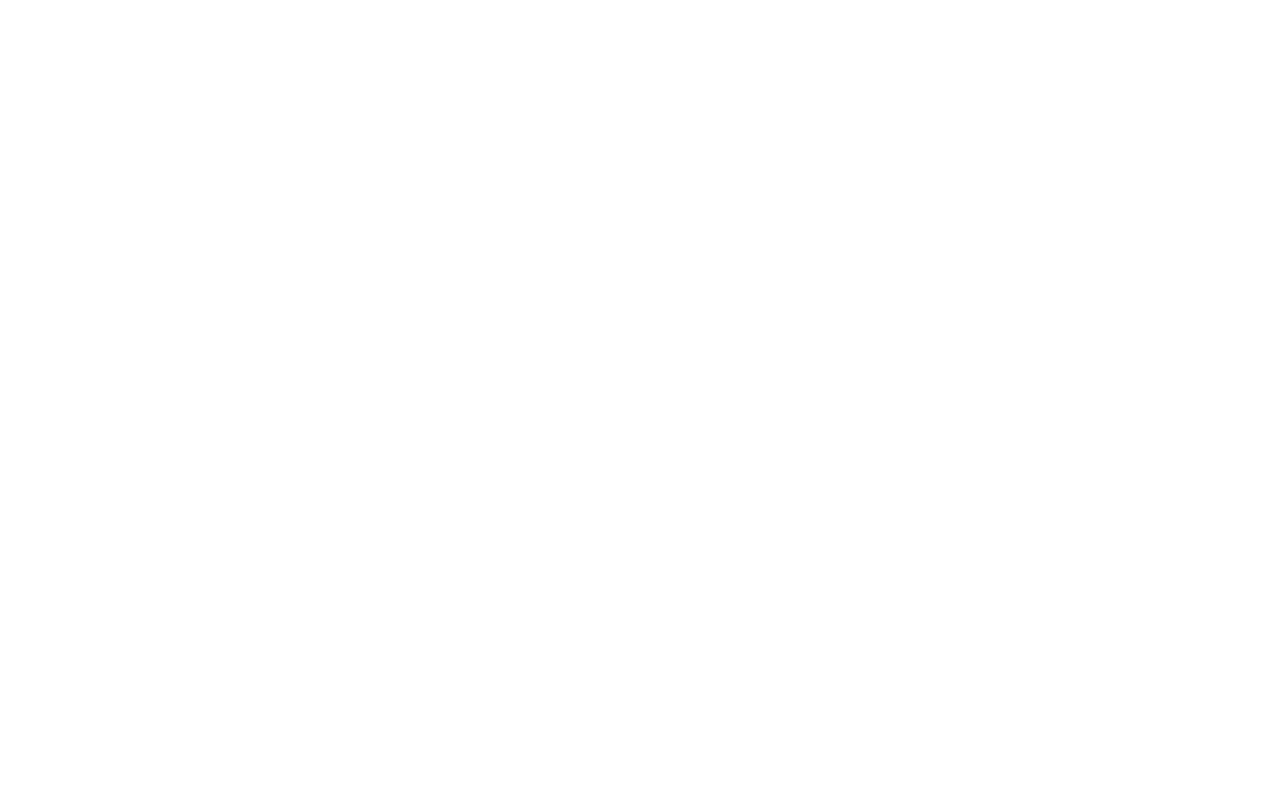
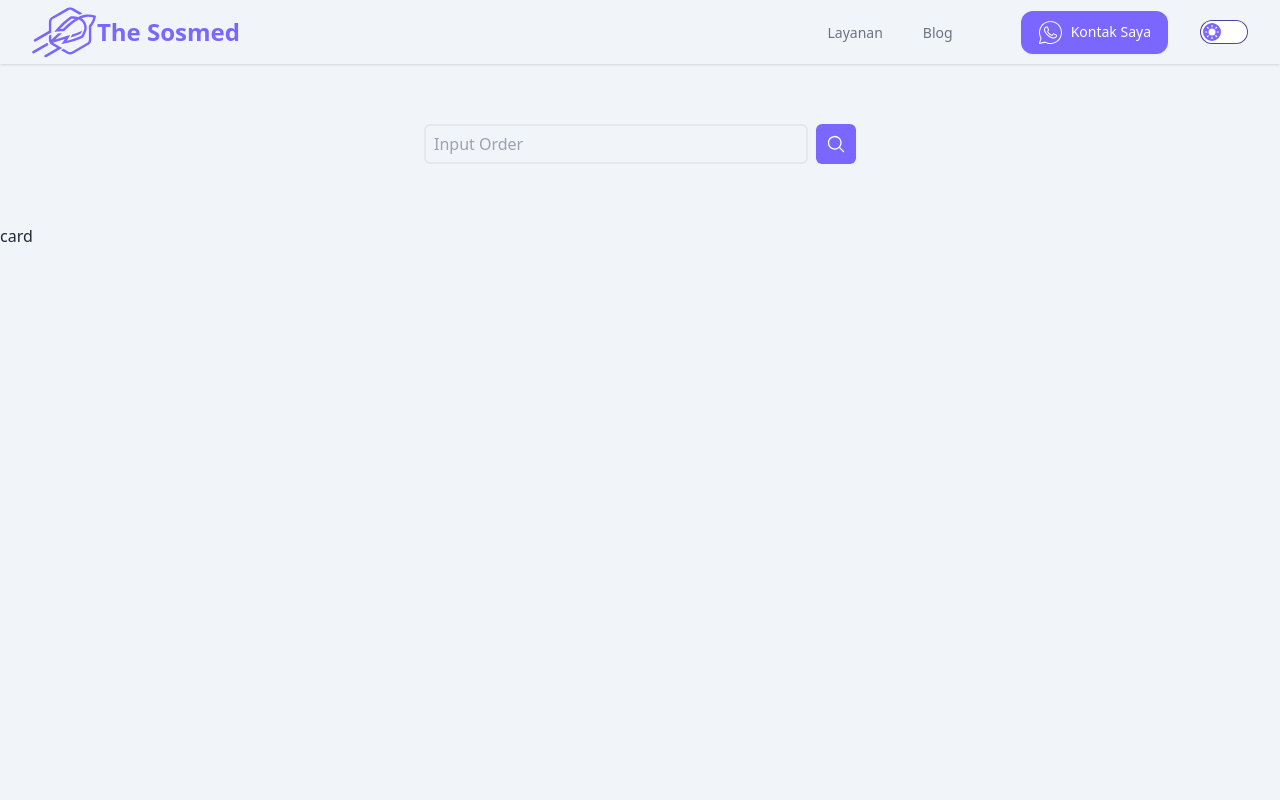
Before and after one commit to stealergood/website-follower, a React (Vite) app: page /checkorder in a window 1280 px wide. Before the commit this address had no page. Shown: the top 800 px of the page. Built offline with nearby package versions, Linux system fonts and the light colour scheme; a web font is replaced by a local one.

Commit message:
Changes to be committed: 	modified:   src/App.jsx 	modified:   src/components/form/index.jsx 	new file:   src/page/orderstatus.jsx

```diff
--- a/src/App.jsx
+++ b/src/App.jsx
@@ -7,6 +7,7 @@
 import Facebook from './page/section/facebook';
 import Twitter from './page/section/twitter';
 import Youtube from './page/section/youtube';
+import OrderStatus from './page/orderstatus';
 
 
 function App() {
@@ -41,6 +42,7 @@
         <Route path="/facebook" element={<Facebook theme={theme} handleToggle={handleToggle} />} />
         <Route path="/tiktok" element={<Tiktok theme={theme} handleToggle={handleToggle} />} />
         <Route path="/youtube" element={<Youtube theme={theme} handleToggle={handleToggle} />} />
+        <Route path="/checkorder" element={<OrderStatus theme={theme} handleToggle={handleToggle} />} />
       </Routes>
     </Router>
   )
--- a/src/components/form/index.jsx
+++ b/src/components/form/index.jsx
@@ -56,7 +56,7 @@
       qty: 1
     }
 
-    const payload = await fetch("http://localhost:5005/api/v1/payment", {
+    const payload = await fetch("https://backend-follower-f8a6bb63a58e.herokuapp.com/api/v1/payment", {
       method: "POST",
       headers: {
         "Content-Type": "application/json"
--- /dev/null
+++ b/src/page/orderstatus.jsx
@@ -0,0 +1,42 @@
+import React, { useState } from 'react';
+// import { useForm } from 'react-hook-form';
+import PropTypes from "prop-types";
+import Navbar from '../components/navbar'
+import Footer from '../components/footer'
+
+export default function OrderStatus({ theme, handleToggle }) {
+    OrderStatus.propTypes = {
+        theme: PropTypes.string.isRequired,
+        handleToggle: PropTypes.func.isRequired,
+    };
+
+    const [search, setSearch] = useState("")
+
+    const handleSearch = (e) => {
+        setSearch(e.target.value)
+    }
+
+    const handleSubmit = () => {
+        console.log(search)
+    }
+
+    return (
+        <div className={`${theme === 'light' ? 'bg-slate-100' : 'bg-gray-800'}`}>
+            <Navbar theme={theme} handleToggle={handleToggle} />
+            <div className='w-full h-screen flex flex-col'>
+                <div className='w-full h-40 flex justify-center items-center'>
+                    <form className='flex gap-2'>
+                        <input value={search} onChange={handleSearch} type="search" placeholder='Input Order' className="w-96 h-10 border-2 rounded-md bg-slate-100 border-gray-200 outline-none p-2" />
+                        <button onClick={() => handleSubmit} className='w-10 h-10 bg-navlight rounded-md flex justify-center items-center'>
+                            <svg xmlns="http://www.w3.org/2000/svg" viewBox="0 0 24 24" fill="#ffff" className="w-5 h-5">
+                                <path fillRule="evenodd" d="M10.5 3.75a6.75 6.75 0 1 0 0 13.5 6.75 6.75 0 0 0 0-13.5ZM2.25 10.5a8.25 8.25 0 1 1 14.59 5.28l4.69 4.69a.75.75 0 1 1-1.06 1.06l-4.69-4.69A8.25 8.25 0 0 1 2.25 10.5Z" clipRule="evenodd" />
+                            </svg>
+                        </button>
+                    </form>
+                </div>
+                <div>card</div>
+            </div>
+            <Footer theme={theme} />
+        </div>
+    )
+}
```
